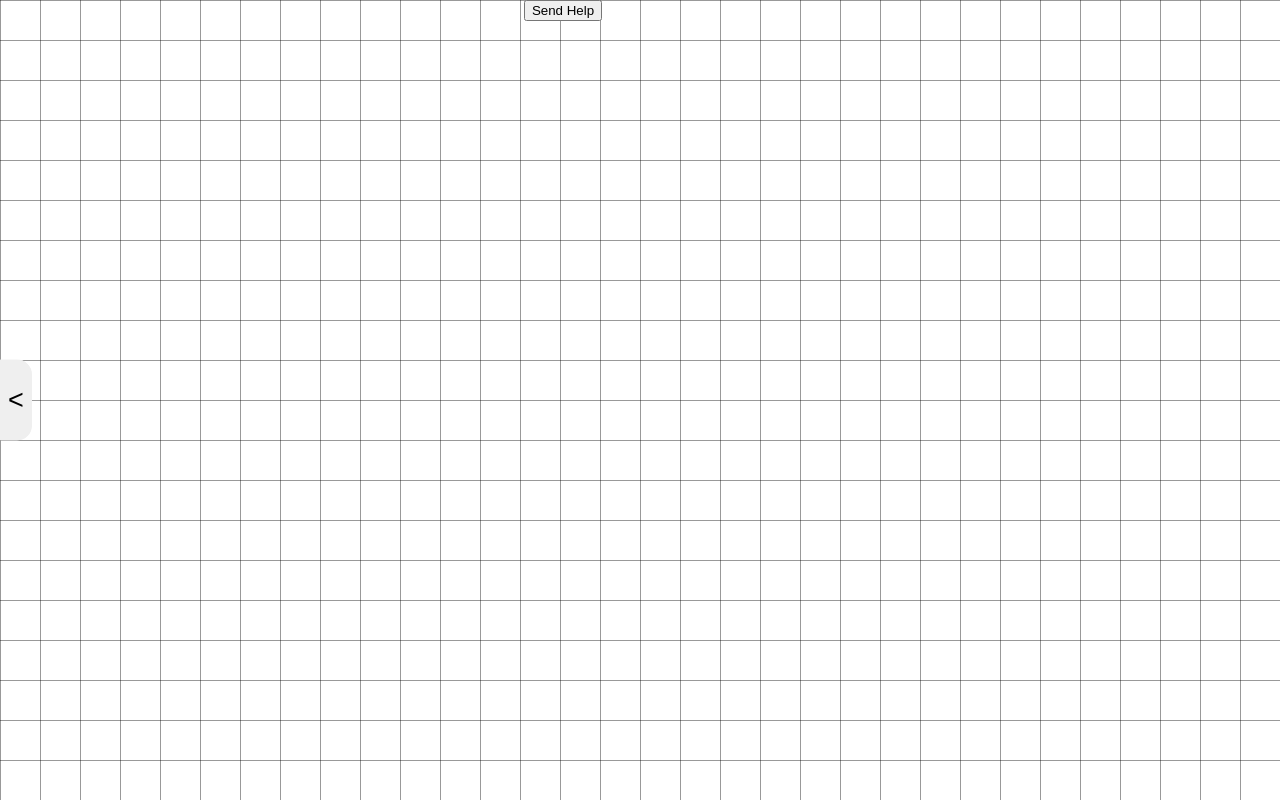
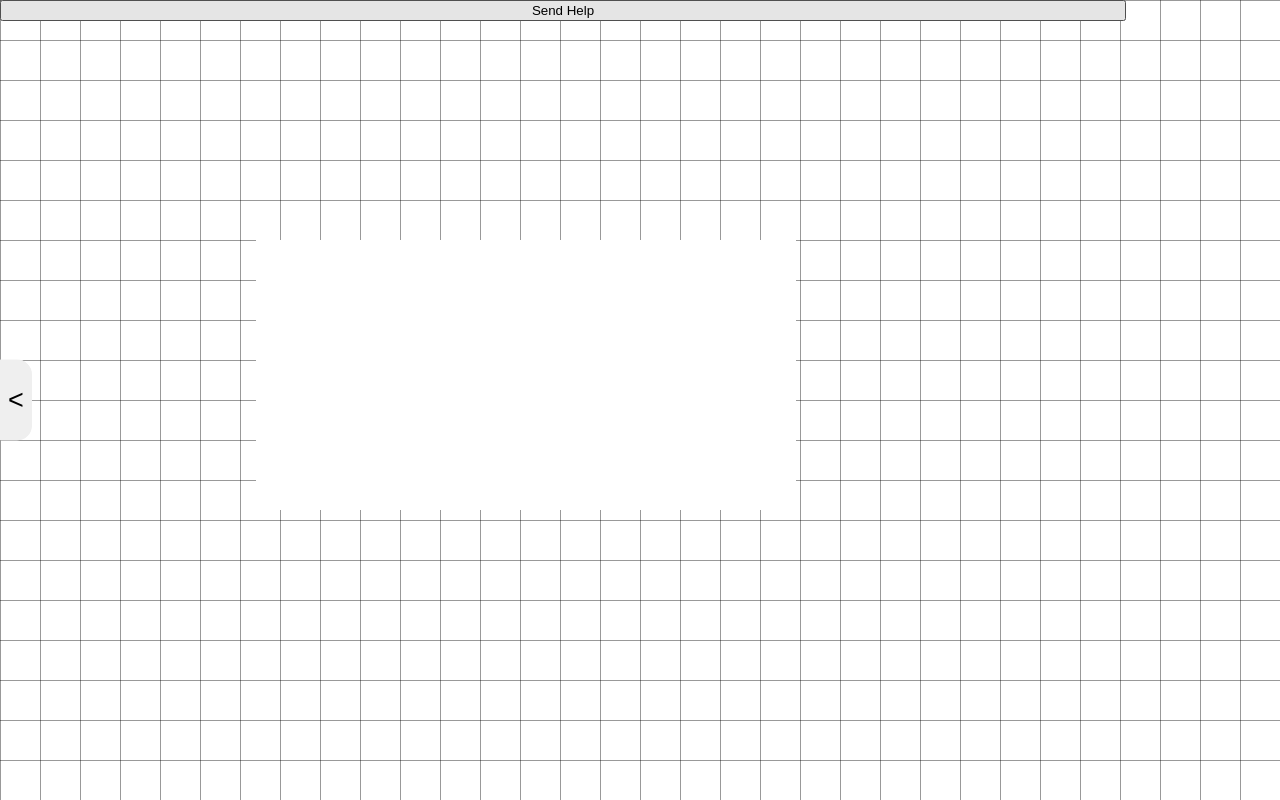
Before and after one commit to DayneTe/Node-Test, a React (Vite) app in the folder client/Notes/: page / in a window 1280 px wide. Shown: the top 800 px of the page. Built offline with nearby package versions, Linux system fonts and the light colour scheme.

Commit message:
Add testnote and uninstall editor.js

```diff
--- a/client/Notes/package.json
+++ b/client/Notes/package.json
@@ -10,7 +10,6 @@
     "preview": "vite preview"
   },
   "dependencies": {
-    "@editorjs/editorjs": "^2.31.6",
     "react": "^19.2.6",
     "react-dom": "^19.2.6"
   },
--- a/client/Notes/src/App.css
+++ b/client/Notes/src/App.css
@@ -1,10 +1,7 @@
 #center {
   display: flex;
   flex-direction: column;
-  gap: 25px;
-  place-content: center;
-  place-items: center;
-  flex-grow: 1;
+  height: 100%;
 
   @media (max-width: 1024px) {
     padding: 32px 20px 24px;
@@ -120,3 +117,15 @@
   margin-left: auto;
   margin-right: auto;
 }
+
+.TestNote {
+  position: absolute;
+  width: 30em;
+  height: 15em;
+  background-color: white;
+  border: 3px black;
+  margin-left: auto;
+  margin-right: auto;
+  top: 30%;
+  left: 20%
+}
--- a/client/Notes/src/App.tsx
+++ b/client/Notes/src/App.tsx
@@ -34,7 +34,6 @@ function App() {
         <div className="Note" />
         <div className="Note" />
         <div className="Note" />
-
         <div className="Note" />
       </section>
 
@@ -45,6 +44,8 @@ function App() {
       <section id="center">
         {message && <p>{message.message}</p>}
         <button onClick={() => hello()}>Send Help</button>
+
+         <div className="TestNote" />
       </section>
     </>
   );
```
Also changed, not shown: 1 other file (tests, documents, lock files or other folders).
